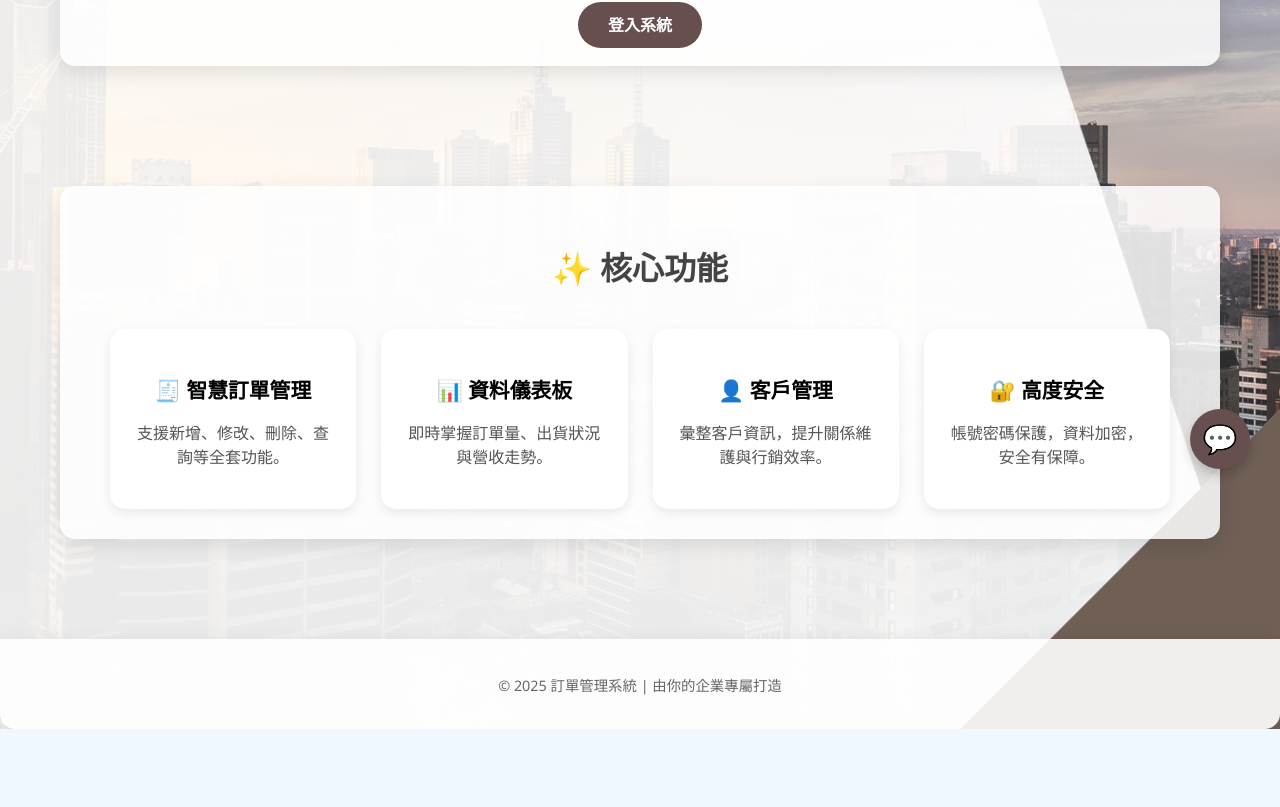
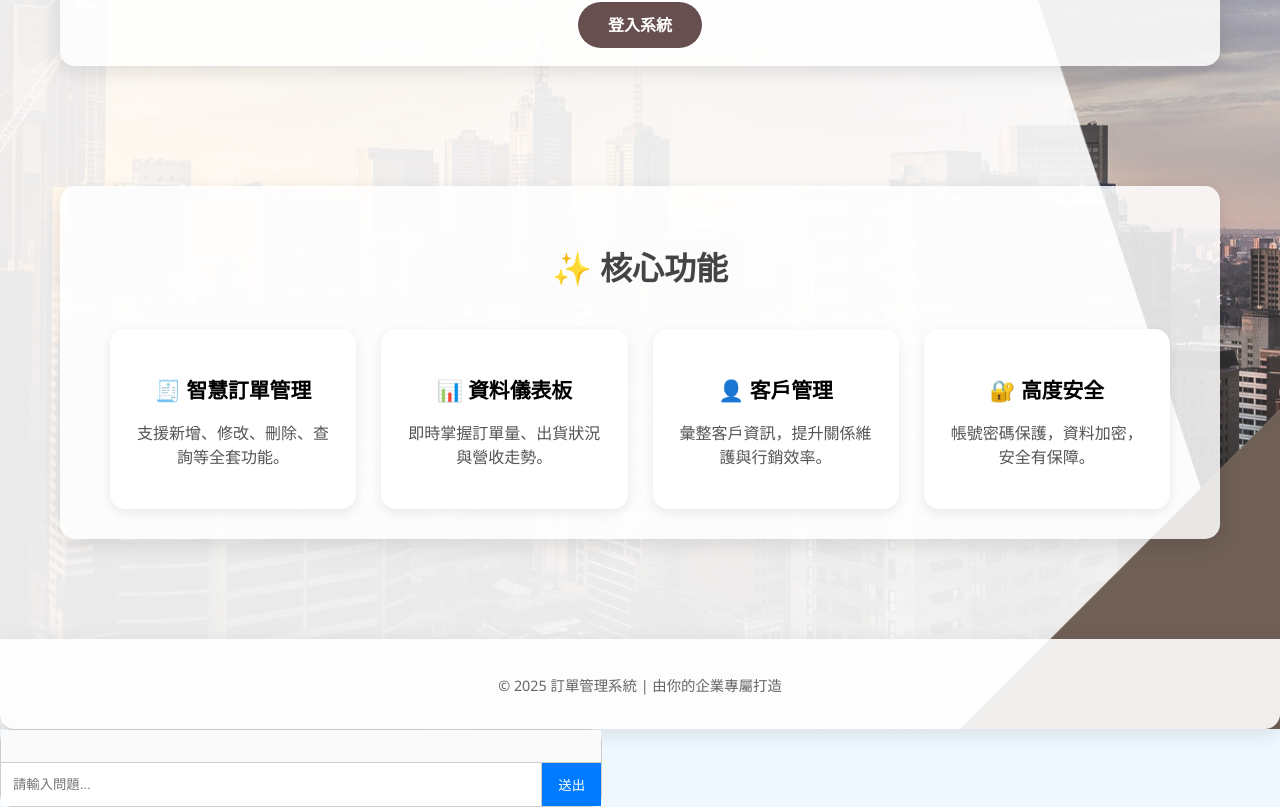
Before and after one commit to CardiaCeres/manufacturing_system, a Vue app in the folder project/: page / in a window 1280 px wide. Shown: the part 301-1108 px from the top of the page. Before the commit the page ends 1030 px from the top, so only its background shows below. Built offline with nearby package versions, Linux system fonts and the light colour scheme.

Commit message:
Update ChatWidget.vue.vue

```diff
--- a/project/src/components/ChatWidget.vue.vue
+++ b/project/src/components/ChatWidget.vue.vue
@@ -1,186 +1,111 @@
 <template>
-  <div class="chat-widget" :class="{ open: isOpen }">
-    <button class="chat-toggle" @click="toggleChat">
-      💬
-    </button>
-    <div class="chat-window" v-if="isOpen">
-      <div class="chat-header">
-        <span>智慧客服小幫手</span>
-        <button class="close-btn" @click="toggleChat">✖</button>
+  <div class="chat-widget">
+    <div class="chat-messages">
+      <div v-for="(msg, index) in messages" :key="index" class="chat-message" :class="msg.sender">
+        <span v-html="msg.text"></span>
       </div>
-      <div class="chat-messages" ref="messagesContainer">
-        <div v-for="(msg, idx) in messages" :key="idx" :class="['message', msg.from]">
-          <div class="msg-content">{{ msg.text }}</div>
-        </div>
-      </div>
-      <div class="chat-input">
-        <input
-          v-model="userInput"
-          @keydown.enter.prevent="sendMessage"
-          placeholder="請輸入問題..."
-        />
-        <button @click="sendMessage">送出</button>
-      </div>
+    </div>
+    <div class="chat-input">
+      <input v-model="userInput" @keyup.enter="sendMessage" placeholder="請輸入問題..." />
+      <button @click="sendMessage">送出</button>
     </div>
   </div>
 </template>
 
 <script>
 export default {
-  name: "ChatWidget",
   data() {
     return {
-      isOpen: false,
-      userInput: "",
-      messages: [
-        { from: "bot", text: "您好！我是智慧客服，有什麼可以幫您？" }
-      ],
+      userInput: '',
+      messages: []
     };
   },
   methods: {
-    toggleChat() {
-      this.isOpen = !this.isOpen;
-      if (this.isOpen) {
-        this.$nextTick(() => {
-          this.scrollToBottom();
+    async sendMessage() {
+      if (!this.userInput.trim()) return;
+
+      const message = this.userInput.trim();
+      this.messages.push({ text: message, sender: 'user' });
+      this.userInput = '';
+
+      try {
+        const response = await fetch('/api/chat', {
+          method: 'POST',
+          headers: { 'Content-Type': 'application/json' },
+          body: JSON.stringify({ message })
         });
+        const data = await response.json();
+
+        // 處理 response，移除前綴與轉換換行
+        let reply = data.response || '系統沒有回應';
+        reply = reply.replace(/^response\s*:\s*/i, ''); // 去除 "response:" 前綴（若有）
+        reply = reply.replace(/\\n/g, '<br>'); // 將 \n 轉為 <br>
+
+        this.messages.push({ text: reply, sender: 'bot' });
+      } catch (err) {
+        console.error(err);
+        this.messages.push({ text: '⚠️ 無法取得回應，請稍後再試。', sender: 'bot' });
       }
-    },
-    async sendMessage() {
-      const msg = this.userInput.trim();
-      if (!msg) return;
-
-      // 顯示使用者訊息
-      this.messages.push({ from: "user", text: msg });
-      this.userInput = "";
-      this.scrollToBottom();
-
-      // 呼叫後端 AI API
-      try {
-        const res = await fetch("/api/chat", {
-          method: "POST",
-          headers: { "Content-Type": "application/json" },
-          body: JSON.stringify({ message: msg }),
-        });
-        const data = await res.text();
-
-        // 顯示機器人回覆
-        this.messages.push({ from: "bot", text: data });
-        this.scrollToBottom();
-      } catch (err) {
-        this.messages.push({
-          from: "bot",
-          text: "抱歉，系統暫時無法回應，請稍後再試。",
-        });
-        this.scrollToBottom();
-      }
-    },
-    scrollToBottom() {
-      this.$nextTick(() => {
-        const container = this.$refs.messagesContainer;
-        container.scrollTop = container.scrollHeight;
-      });
-    },
-  },
+    }
+  }
 };
 </script>
 
 <style scoped>
 .chat-widget {
-  position: fixed;
-  bottom: 30px;
-  right: 30px;
-  z-index: 9999;
-  font-family: 'Segoe UI', Tahoma, Geneva, Verdana, sans-serif;
-}
-.chat-toggle {
-  background-color: #674f4f;
-  border: none;
-  color: white;
-  font-size: 28px;
-  border-radius: 50%;
-  width: 60px;
-  height: 60px;
-  cursor: pointer;
-  box-shadow: 0 6px 12px rgba(0,0,0,0.2);
-  transition: background-color 0.3s ease;
-}
-.chat-toggle:hover {
-  background-color: #563f3f;
-}
-.chat-window {
-  width: 320px;
-  max-height: 420px;
-  background: white;
-  border-radius: 15px;
-  box-shadow: 0 6px 18px rgba(0,0,0,0.3);
+  width: 100%;
+  max-width: 600px;
+  border: 1px solid #ccc;
+  border-radius: 12px;
   display: flex;
   flex-direction: column;
-  overflow: hidden;
-  margin-bottom: 10px;
+  font-family: Arial, sans-serif;
 }
-.chat-header {
-  background-color: #674f4f;
-  color: white;
-  padding: 12px;
-  font-weight: bold;
-  display: flex;
-  justify-content: space-between;
-  align-items: center;
-}
-.close-btn {
-  background: transparent;
-  border: none;
-  color: white;
-  font-size: 20px;
-  cursor: pointer;
-}
+
 .chat-messages {
   flex: 1;
-  padding: 10px;
+  padding: 16px;
+  max-height: 400px;
   overflow-y: auto;
-  background: #f9f9f9;
+  background-color: #fafafa;
 }
-.message {
+
+.chat-message {
   margin-bottom: 12px;
+  padding: 8px 12px;
+  border-radius: 10px;
   max-width: 80%;
   word-wrap: break-word;
 }
-.message.user {
-  color: #2a64f5;
+
+.chat-message.user {
+  background-color: #dcf8c6;
   align-self: flex-end;
-  background-color: #e6f0ff;
-  border-radius: 10px 10px 0 10px;
-  padding: 8px 12px;
 }
-.message.bot {
-  color: #4a4a4a;
+
+.chat-message.bot {
+  background-color: #e8e8e8;
   align-self: flex-start;
-  background-color: #ddd;
-  border-radius: 10px 10px 10px 0;
-  padding: 8px 12px;
 }
+
 .chat-input {
   display: flex;
   border-top: 1px solid #ccc;
 }
+
 .chat-input input {
   flex: 1;
+  padding: 12px;
   border: none;
-  padding: 10px 12px;
-  font-size: 14px;
   outline: none;
 }
+
 .chat-input button {
-  background-color: #674f4f;
+  padding: 12px 16px;
+  border: none;
+  background-color: #007bff;
   color: white;
-  border: none;
-  padding: 0 16px;
   cursor: pointer;
-  font-weight: bold;
-  transition: background-color 0.3s ease;
-}
-.chat-input button:hover {
-  background-color: #563f3f;
+  border-left: 1px solid #ccc;
 }
 </style>
```
